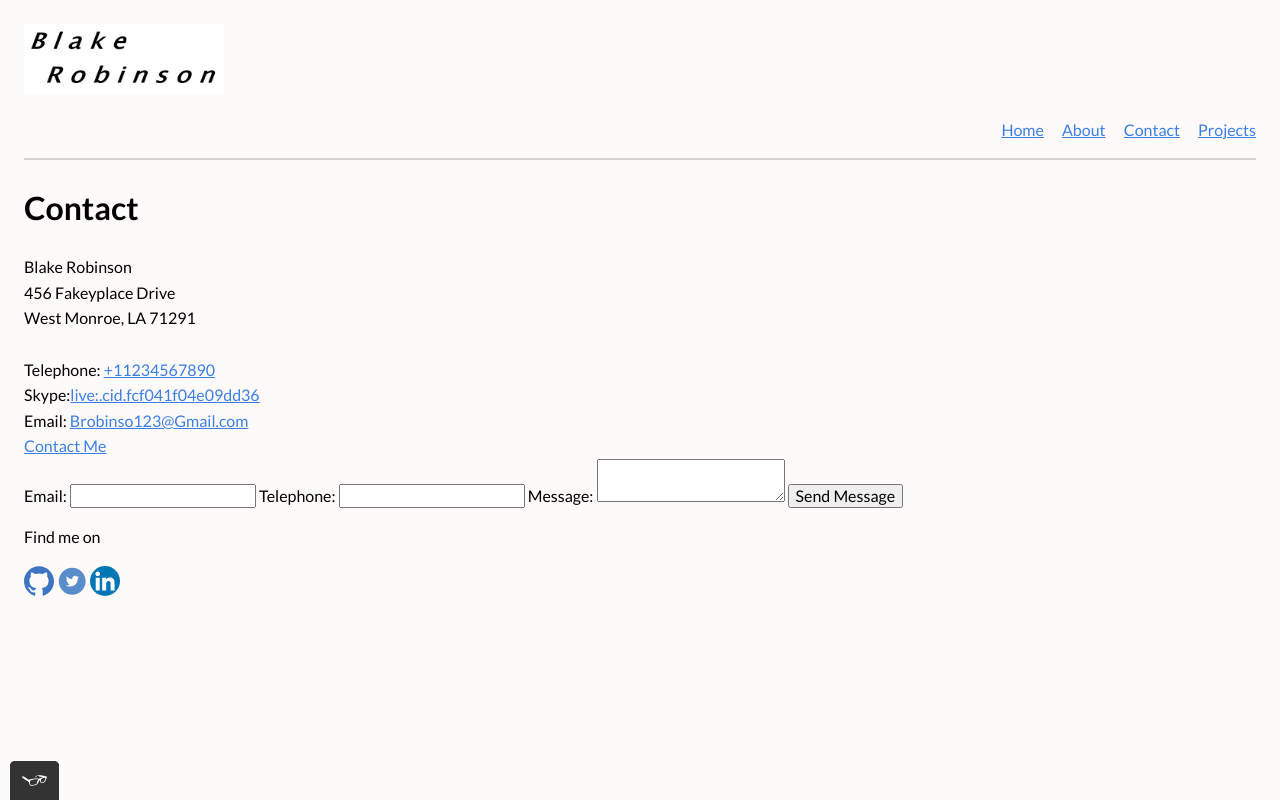
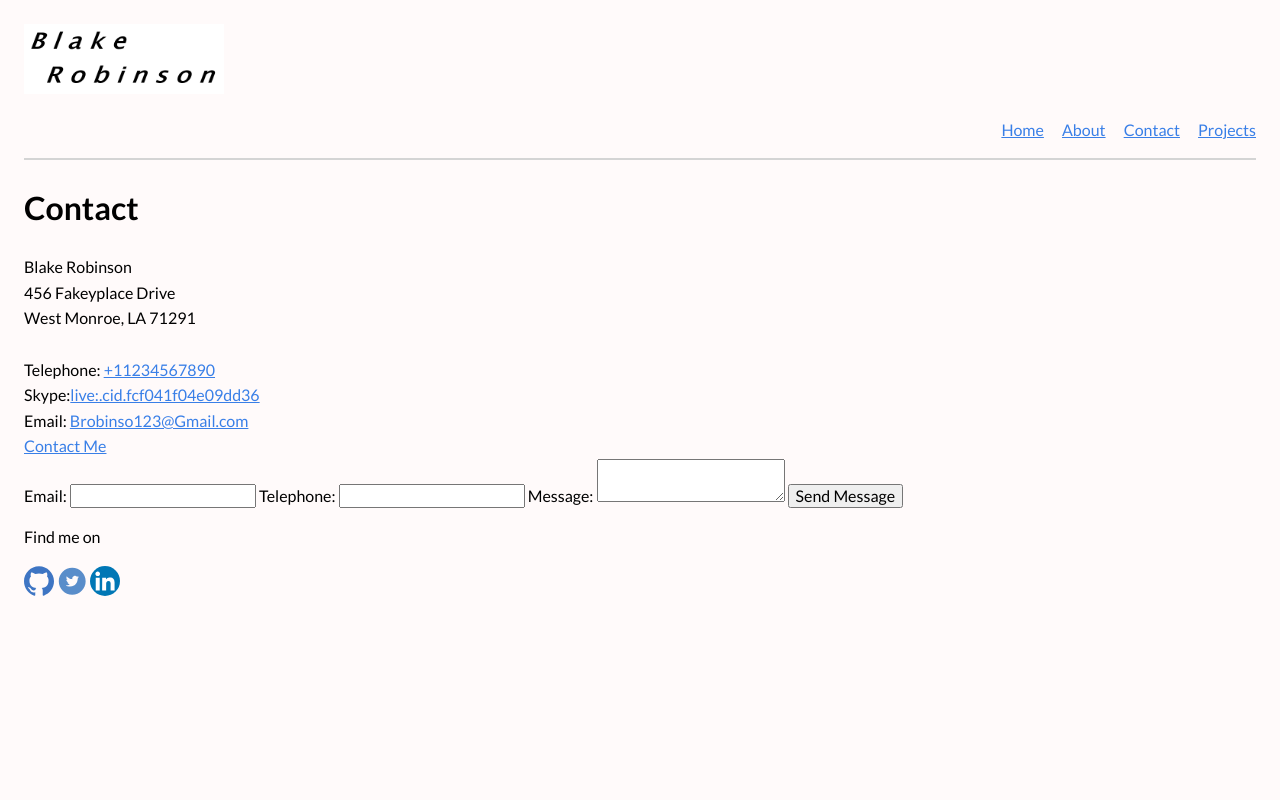
Before and after one commit to BRobinson404/portfolio-website, a plain HTML site: page contact.html in a window 1280 px wide. Drawn offline with Linux system fonts and the light colour scheme.

Commit message:
tota11y.min.js removed
removed tota11t.min.js script from contact.html and index.html

```diff
--- a/contact.html
+++ b/contact.html
@@ -58,7 +58,6 @@
                 <input type="submit" id="submit-button" value="Send Message">
             </form>
         </div>
-        <script src="js/tota11y.min.js"></script>
     </body>
     <footer>
         <p>Find me on</p>
```
Also changed, not shown: index.html (+0 -1 lines).
